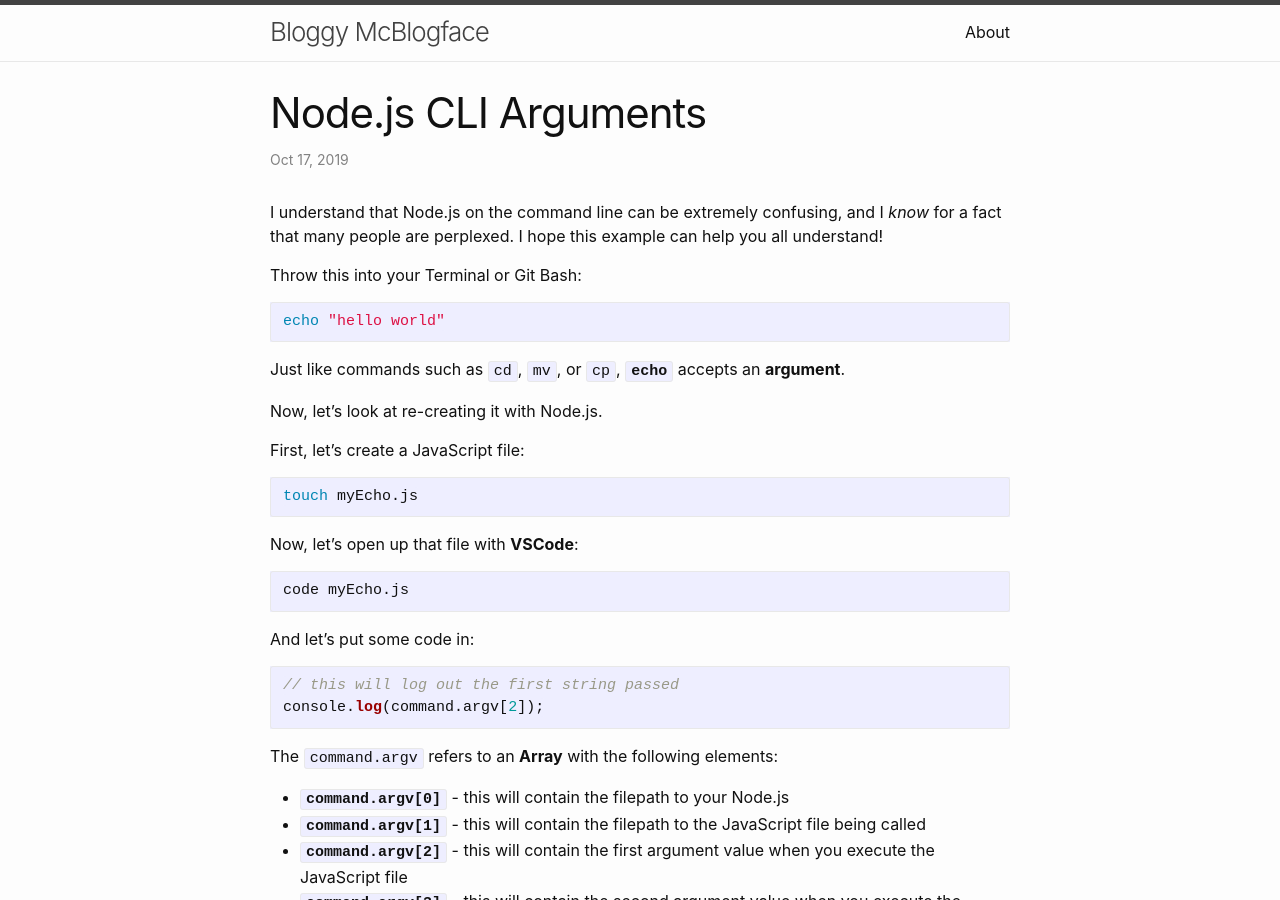
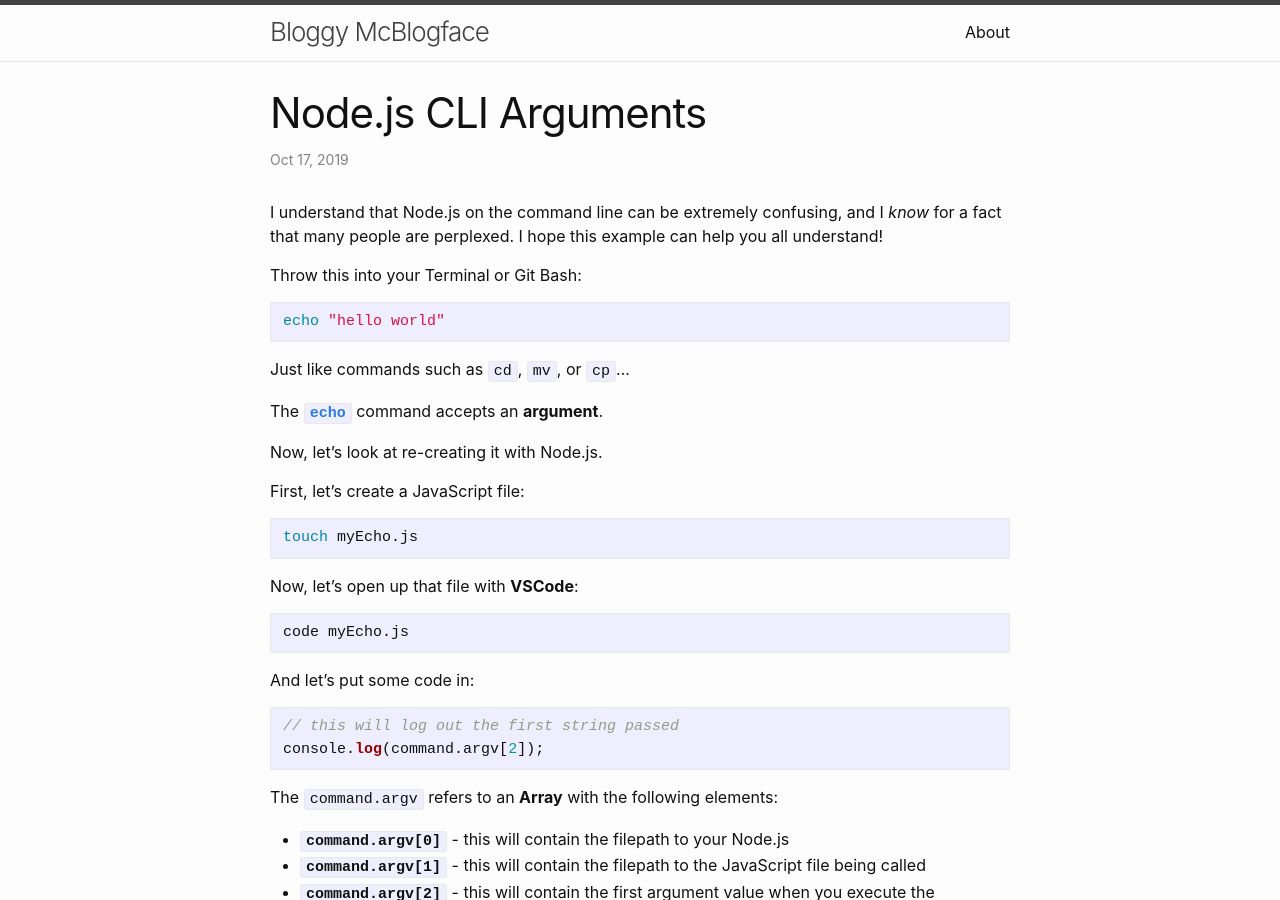
Before and after one commit to loljoho/blog, a Jekyll site: the page built from _posts/2019-10-16-nodejs-cli-arguments.markdown, in a window 1280 px wide and 900 px high. Built offline with Jekyll 4.4.1, drawn with Linux system fonts in a browser that asks for light colours.

Commit message:
Update Post: Node.js CLI Arguments

````diff
--- a/_posts/2019-10-16-nodejs-cli-arguments.markdown
+++ b/_posts/2019-10-16-nodejs-cli-arguments.markdown
@@ -14,7 +14,9 @@ Throw this into your Terminal or Git Bash:
 echo "hello world"
 ```
 
-Just like commands such as `cd`, `mv`, or `cp`, **`echo`** accepts an **argument**.
+Just like commands such as `cd`, `mv`, or `cp`...
+
+The [**`echo`**](http://linuxcommand.org/lc3_man_pages/echoh.html) command accepts an **argument**.
 
 Now, let's look at re-creating it with Node.js.
 
````
